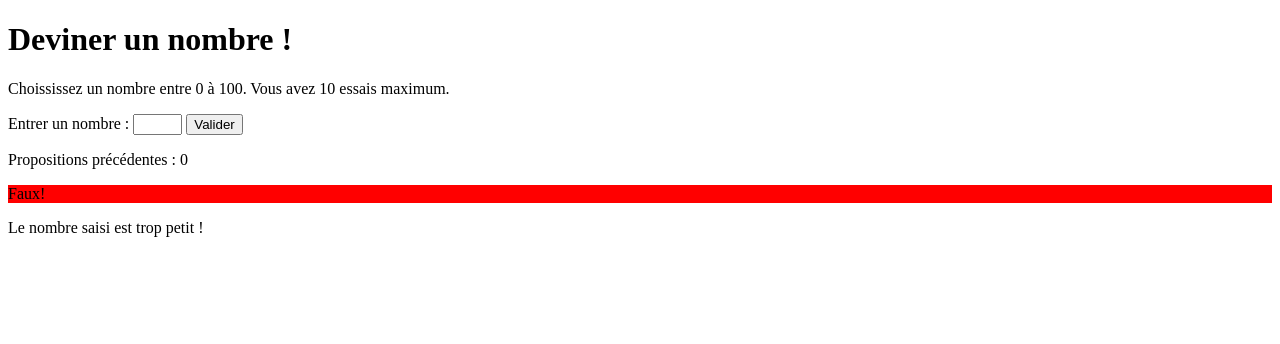
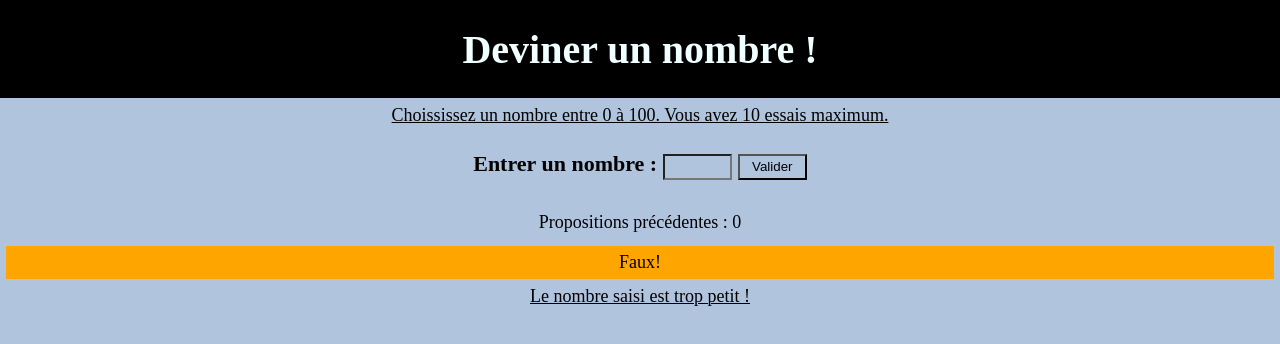
Before and after one commit to acha88/Nb-trouver, a plain HTML site: page index.html in a window 1280 px wide. Both pictures are taken after a click on the input "Valider". Drawn offline with Linux system fonts and the light colour scheme.

Commit message:
mise en page avec css

```diff
--- a/index.html
+++ b/index.html
@@ -5,16 +5,16 @@
     <meta http-equiv="X-UA-Compatible" content="IE=edge">
     <meta name="viewport" content="width=device-width, initial-scale=1.0">
     <title>Nombre à trouver</title>
+    <link rel="stylesheet" href="style.css">
 </head>
 <body>
     <h1>Deviner un nombre !</h1>
     <p>Choississez un nombre entre 0 à 100. Vous avez 10 essais maximum.</p>
-
-
-    <label for="guessField"> Entrer un nombre :</label>
-    <input type="text" id="guessField" class="guessField" size="3">
-    <input type="submit" id="btnDOM" class="guessSubmit" value="Valider">
-
+    <div class="main">
+        <label for="guessField"> Entrer un nombre :</label>
+        <input type="text" id="guessField" class="guessField" size="3">
+        <input type="submit" id="btnDOM" class="guessSubmit" value="Valider">
+    </div>
     <div id="resultParas">
         <p class="guesses"></p>
         <p class="lastResult"></p>
--- a/principal.js
+++ b/principal.js
@@ -1,23 +1,6 @@
-
-
 //Générer un nombre aléatoire entre 1 et 100.
-//Fournir au joueur le moyen de saisir un nombre.
-//Vérifier si le nombre saisi par le joueur est correct.
-//S'il est correct :
-//Afficher un message de félicitations.
-//Empêcher que le joueur saisisse de nouveau un nombre.
-//Afficher un contrôle pour que le joueur puisse rejouer.
-//S'il est faux et que le joueur a encore des tours à jouer :
-//Informer le joueur que sa proposition de nombre est fausse.
-//Lui permettre d'entrer une nouvelle proposition de nombre.
-//Incrémenter le nombre de tours de 1.
-//S'il est faux et que le joueur n'a plus de tours à jouer :
-//Informer le joueur qu'il a perdu et que la partie est finie.
-//Empêcher que le joueur saisisse de nouveau un nombre.
-//Afficher un contrôle pour que le joueur puisse rejouer.
-//Une fois le jeu redémarré, s'assurer que la logique du jeu et l'interface utilisateur sont complètement réinitialisées, puis revenir à l'étape 1
-
 let randomNumber = Math.floor(Math.random() * 100) + 1;
+    //Fournir au joueur le moyen de saisir un nombre.
     let guesses = document.querySelector('.guesses');
     let lastResult = document.querySelector('.lastResult');
     let lowOrHi = document.querySelector('.lowOrHi');
@@ -26,6 +9,7 @@ let randomNumber = Math.floor(Math.random() * 100) + 1;
     let guessCount = 1;
     let resetButton;
 
+    //Vérifier si le nombre saisi par le joueur est correct.
     function checkGuess() {
       let userGuess = Number(guessField.value);
       if (guessCount === 1) {
@@ -34,31 +18,43 @@ let randomNumber = Math.floor(Math.random() * 100) + 1;
 
       guesses.textContent += userGuess + ' ';
 
+      //S'il est correct :
+      //Afficher un message de félicitations.
       if (userGuess === randomNumber) {
         lastResult.textContent = 'Bravo, vous avez trouvé le nombre !';
         lastResult.style.backgroundColor = 'green';
         lowOrHi.textContent = '';
+        //Empêcher que le joueur saisisse de nouveau un nombre.
         setGameOver();
+        //Incrémenter le nombre de tours de 1.
+        //S'il est faux et que le joueur n'a plus de tours à jouer :
+        //Informer le joueur qu'il a perdu et que la partie est finie.
+        //Empêcher que le joueur saisisse de nouveau un nombre.
       } else if (guessCount === 10) {
-        lastResult.textContent = '!!! PERDU !!!';
+        lastResult.textContent = '!!! GAME OVER !!!';
+        lastResult.style.backgroundColor = 'red';
         lowOrHi.textContent = '';
         setGameOver();
+
+        //Lui permettre d'entrer une nouvelle proposition de nombre.
       } else {
         lastResult.textContent = 'Faux!';
-        lastResult.style.backgroundColor = 'red';
+        lastResult.style.backgroundColor = 'orange';
         if (userGuess < randomNumber) {
           lowOrHi.textContent='Le nombre saisi est trop petit !' ;
         } else if(userGuess > randomNumber) {
           lowOrHi.textContent = 'Le nombre saisi est trop grand!';
         }
       }
-
+      //S'il est faux et que le joueur a encore des tours à jouer :
+      //Informer le joueur que sa proposition de nombre est fausse.
       guessCount++;
       guessField.value = '';
     }
 
     guessSubmit.addEventListener('click', checkGuess);
 
+     //Afficher un contrôle pour que le joueur puisse rejouer.
     function setGameOver() {
       guessField.disabled = true;
       guessSubmit.disabled = true;
@@ -67,7 +63,7 @@ let randomNumber = Math.floor(Math.random() * 100) + 1;
       document.body.appendChild(resetButton);
       resetButton.addEventListener('click', resetGame);
     }
-
+    //Afficher un contrôle pour que le joueur puisse rejouer.
     function resetGame() {
       guessCount = 1;
       let resetParas = document.querySelectorAll('.resultParas p');
@@ -75,6 +71,7 @@ let randomNumber = Math.floor(Math.random() * 100) + 1;
         resetParas[i].textContent='';
       }
 
+    //Une fois le jeu redémarré, s'assurer que la logique du jeu et l'interface utilisateur sont complètement réinitialisées, puis revenir à l'étape 1
       resetButton.parentNode.removeChild(resetButton);
       guessField.disabled = false;
       guessSubmit.disabled = false;
--- /dev/null
+++ b/style.css
@@ -0,0 +1,55 @@
+* {
+    margin: 0;
+    padding: 0;
+    background-color: lightsteelblue;
+    text-align: center;
+}
+
+h1 {
+    font-size: 40px;
+    background-color: black;
+    color: azure;
+    padding: 2%;
+}
+
+p {
+    font-size: 18px;
+    text-decoration: 1px underline #000;
+    margin: 0.5%;
+}
+
+.main {
+    margin: 2%;
+    font-size: 22px;
+    font-weight: 550;
+    color: #000;
+}
+
+input {
+    padding: 0.3% 1%;
+}
+
+.guesses {
+    color: #000;
+    padding: 0.5%;
+    text-decoration: none;
+}
+
+.lastResult {
+    padding: 0.5%;
+    text-decoration: none;
+}
+
+button {
+    padding: 0.5%;
+    margin: 2%;
+    background-color: black;
+    color: azure;
+    font-size: 16px;
+}
+
+button:hover {
+    background-color: #08a036;
+    color: #000;
+    font-weight: bold;
+}
```
